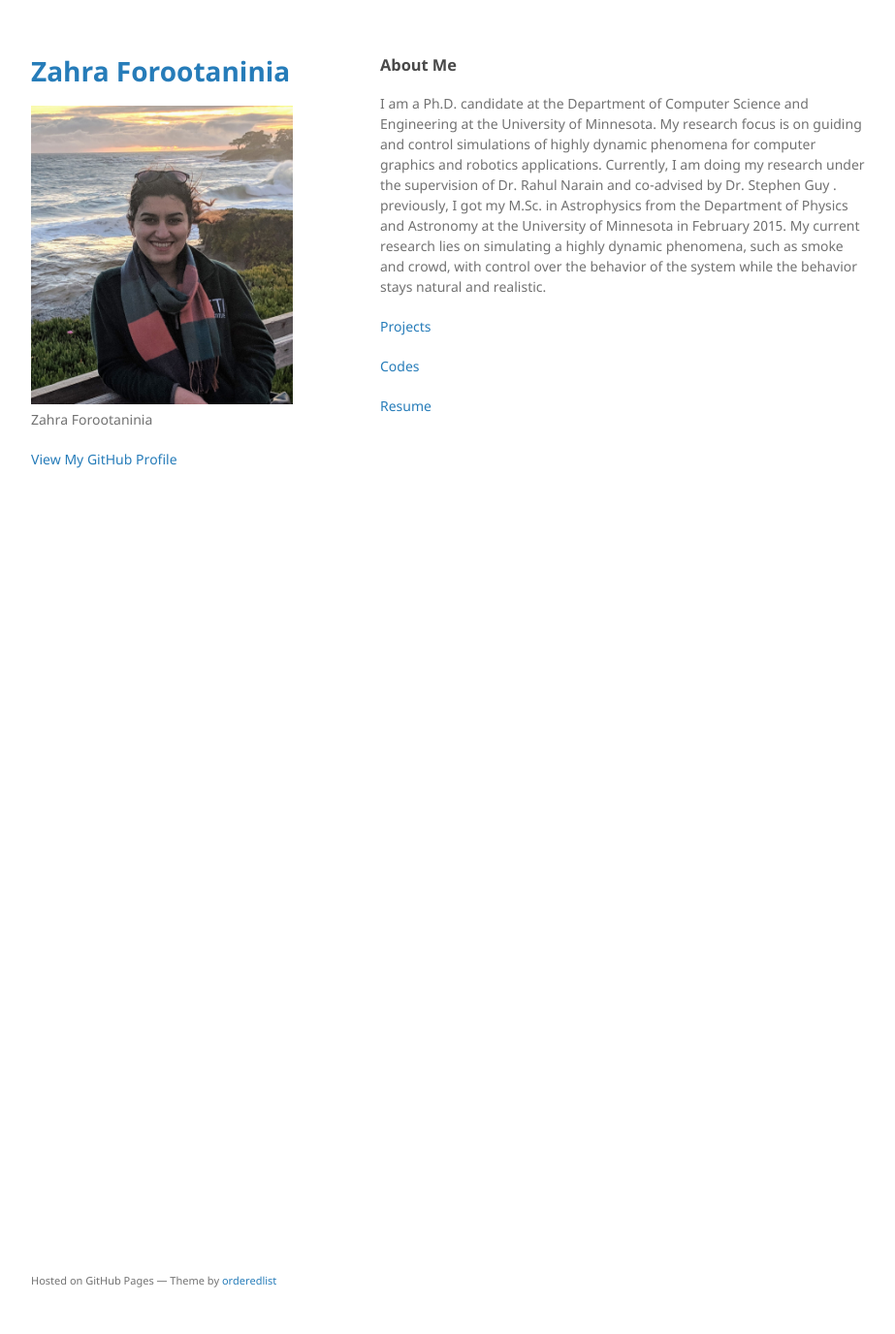
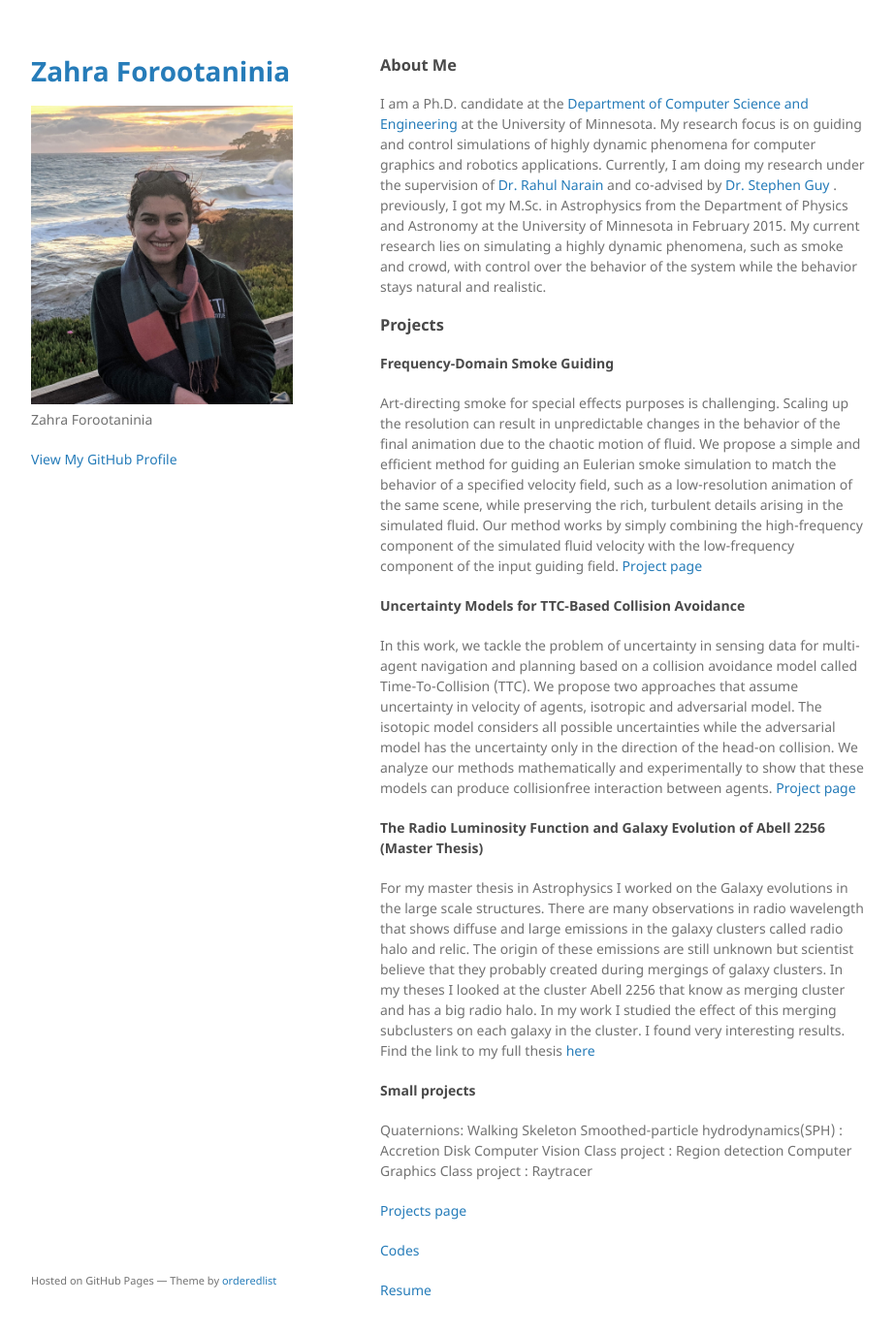
Before and after one commit to zahraforootaninia/zahraforootaninia.github.io, a Jekyll site: the page built from index.md, in a window 1280 px wide and 1400 px high. Shown: the top 1376 px of the window at 97% size, without its empty margins (178-1101 px from the left). Built offline with Jekyll 4.4.1, drawn with Linux system fonts in a browser that asks for light colours; our own code applies the rules of GitHub Pages for plain Markdown files.

Commit message:
Update index.md

```diff
--- a/index.md
+++ b/index.md
@@ -3,7 +3,7 @@ layout: default
 ---
 ### About Me
 
-I am a Ph.D. candidate at the Department of Computer Science and Engineering at the University of Minnesota. My research focus is on guiding and control simulations of highly dynamic phenomena for computer graphics and robotics applications. Currently, I am doing my research under the supervision of Dr. Rahul Narain and co-advised by Dr. Stephen Guy . previously, I got my M.Sc. in Astrophysics from the Department of Physics and Astronomy at the University of Minnesota in February 2015. My current research lies on simulating a highly dynamic phenomena, such as smoke and crowd, with control over the behavior of the system while the behavior stays natural and realistic.
+I am a Ph.D. candidate at the [Department of Computer Science and Engineering](./https://cse.umn.edu/cs) at the University of Minnesota. My research focus is on guiding and control simulations of highly dynamic phenomena for computer graphics and robotics applications. Currently, I am doing my research under the supervision of [Dr. Rahul Narain](./https://www.cse.iitd.ac.in/~narain/) and co-advised by [Dr. Stephen Guy](./https://www-users.cse.umn.edu/~sjguy/) . previously, I got my M.Sc. in Astrophysics from the Department of Physics and Astronomy at the University of Minnesota in February 2015. My current research lies on simulating a highly dynamic phenomena, such as smoke and crowd, with control over the behavior of the system while the behavior stays natural and realistic.
 
 <!-- ### Education
 
@@ -19,7 +19,35 @@ I am a Ph.D. candidate at the Department of Computer Science and Engineering at
 
 * B.S. Physics, June 2010 -->
 
-[Projects](./another-page.html)
+### Projects
+
+#### Frequency-Domain Smoke Guiding
+
+Art-directing smoke for special effects purposes is challenging. Scaling up the resolution can result in unpredictable changes in the behavior of the final animation due to the chaotic motion of fluid. We propose a simple and efficient method for guiding an Eulerian smoke simulation to match the behavior of a specified velocity field, such as a low-resolution animation of the same scene, while preserving the rich, turbulent details arising in the simulated fluid. Our method works by simply combining the high-frequency component of the simulated fluid velocity with the low-frequency component of the input guiding field.
+[Project page](./another-page.html)
+
+
+#### Uncertainty Models for TTC-Based Collision Avoidance
+
+In this work, we tackle the problem of uncertainty in sensing data for multi-agent navigation and planning based on a collision avoidance model called Time-To-Collision (TTC). We propose two approaches that assume uncertainty in velocity of agents, isotropic and adversarial model. The isotopic model considers all possible uncertainties while the adversarial model has the uncertainty only in the direction of the head-on collision. We analyze our methods mathematically and experimentally to show that these models can produce collisionfree interaction between agents.
+[Project page](./another-page.html)
+
+#### The Radio Luminosity Function and Galaxy Evolution of Abell 2256 (Master Thesis)
+
+For my master thesis in Astrophysics I worked on the Galaxy evolutions in the large scale structures. There are many observations in radio wavelength that shows diffuse and large emissions in the galaxy clusters called radio halo and relic. The origin of these emissions are still unknown but scientist believe that they probably created during mergings of galaxy clusters.
+In my theses I looked at the cluster Abell 2256 that know as merging cluster and has a big radio halo. In my work I studied the effect of this merging subclusters on each galaxy in the cluster. I found very interesting results.
+Find the link to my full thesis [here](./https://conservancy.umn.edu/handle/11299/170735)
+
+#### Small projects
+
+Quaternions: Walking Skeleton
+Smoothed-particle hydrodynamics(SPH) : Accretion Disk
+Computer Vision Class project : Region detection
+Computer Graphics Class project : Raytracer
+
+[Projects page](./another-page.html)
+
+
 
 [Codes](https://bitbucket.org/Zahrafn/)
 
```
